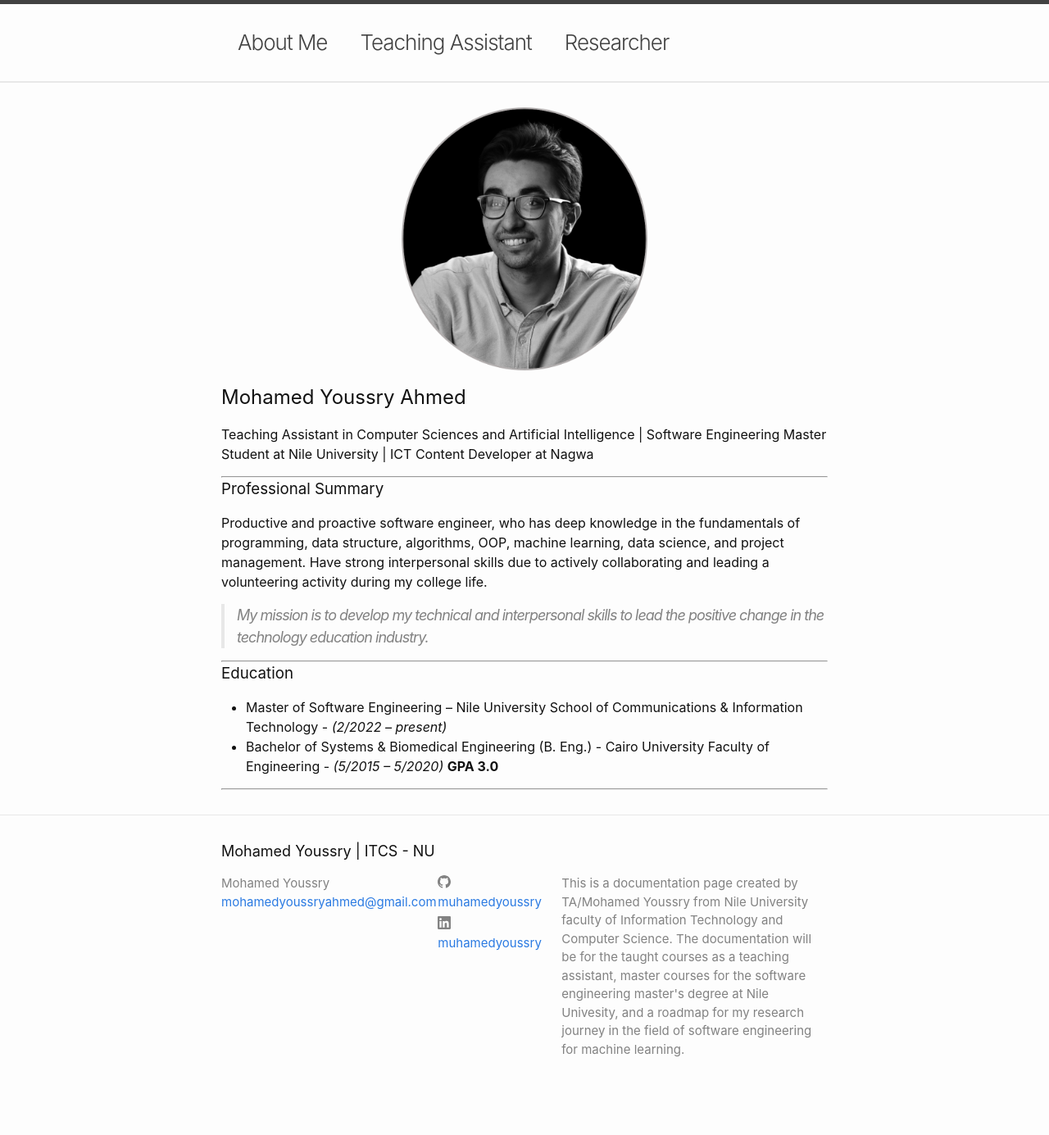
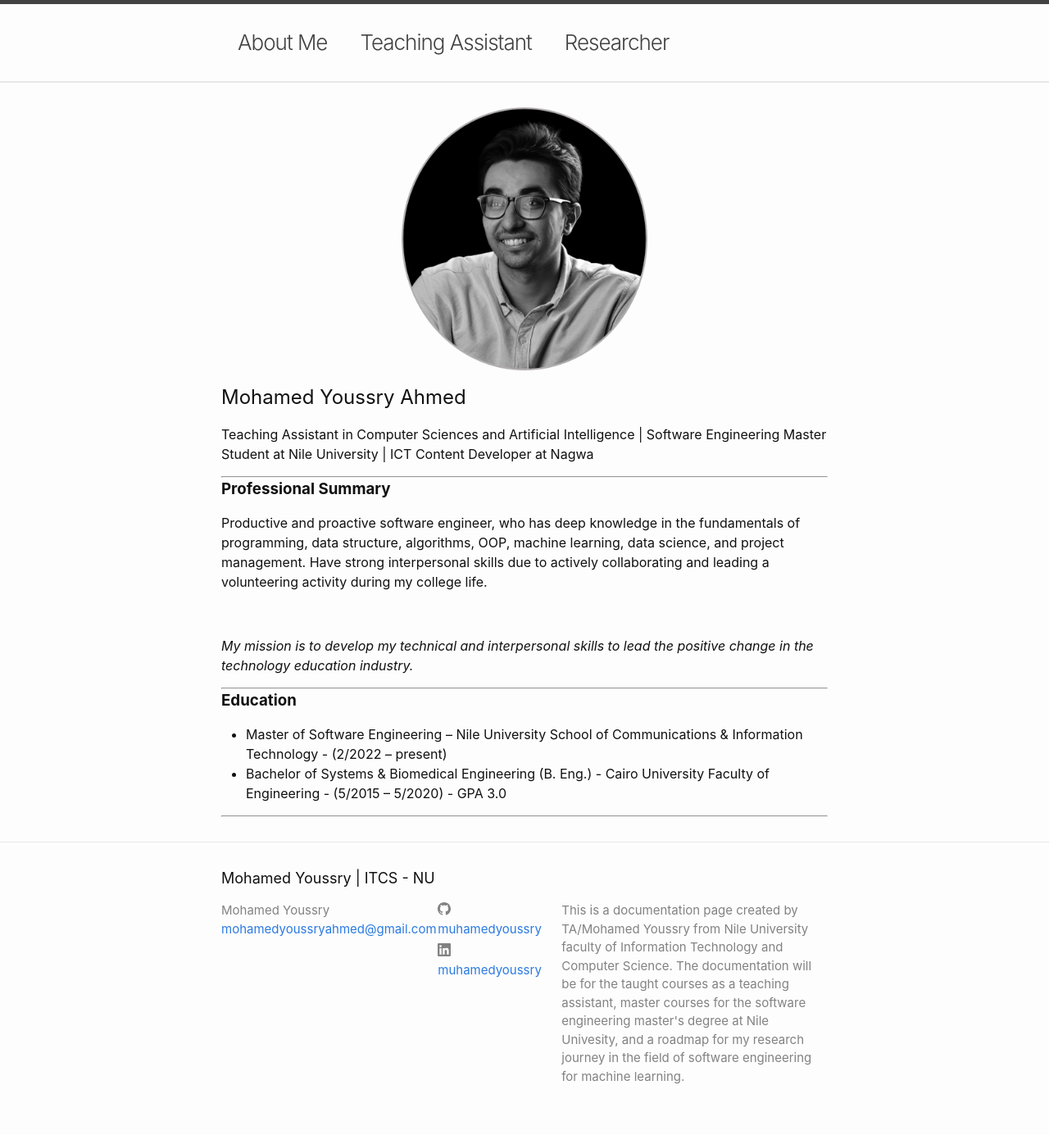
Before and after one commit to NU-TAs-MY/NU-TAs-MY.github.io, a Jekyll site: the page built from index.md, in a window 1280 px wide. Shown: the whole page at 82% size. Built offline with Jekyll 4.4.1, drawn with Linux system fonts in a browser that asks for light colours; before the commit the page ends 1352 px from its top, so only the background shows below that.

Commit message:
edit my resume

```diff
--- a/index.md
+++ b/index.md
@@ -12,15 +12,17 @@ title: About Me
 Teaching Assistant in Computer Sciences and Artificial Intelligence | Software Engineering Master Student at Nile University | ICT Content Developer at Nagwa
 
 ---
-### Professional Summary
+### **Professional Summary**
 Productive and proactive software engineer, who has deep knowledge in the fundamentals of programming, data structure, algorithms, OOP, machine learning, data science, and project management. Have strong interpersonal skills due to actively collaborating and leading a volunteering activity during my college life.
 
-> My mission is to develop my technical and interpersonal skills to lead the positive change in the technology education industry.
+&nbsp;
+
+*My mission is to develop my technical and interpersonal skills to lead the positive change in the technology education industry.*
 
 ---
-### Education
+### **Education**
 
-- Master of Software Engineering – Nile University School of Communications & Information Technology - *(2/2022 – present)*
-- Bachelor of Systems & Biomedical Engineering (B. Eng.)  - Cairo University Faculty of Engineering - *(5/2015 – 5/2020)* **GPA 3.0**
+- Master of Software Engineering – Nile University School of Communications & Information Technology - (2/2022 – present)
+- Bachelor of Systems & Biomedical Engineering (B. Eng.)  - Cairo University Faculty of Engineering - (5/2015 – 5/2020) - GPA 3.0
 
 ---
```
